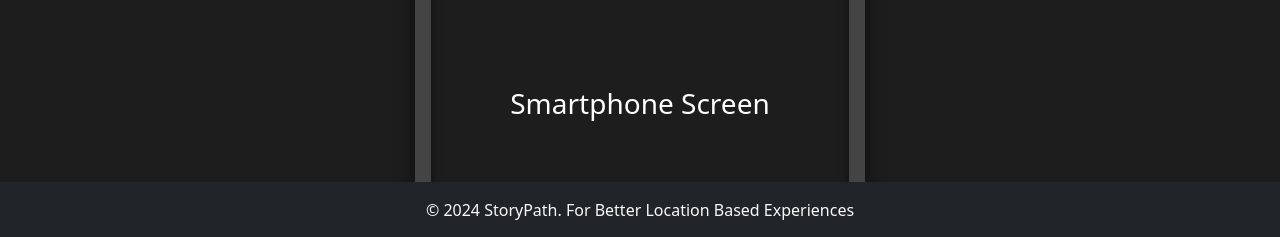
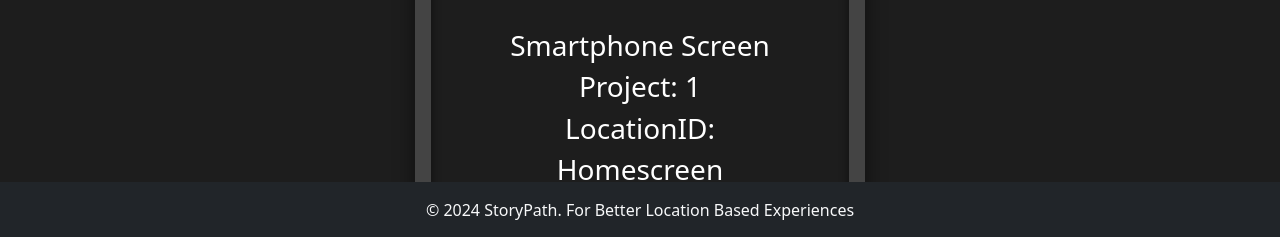
Before and after one commit to TimmyRich/StoryPath, a React (Vite) app: page /Preview/1 in a window 1280 px wide. Shown: the part 546-783 px from the top of the page. Built offline with nearby package versions, Linux system fonts and the light colour scheme; no server answers.

Commit message:
Preview now correctly renders according to state change

```diff
--- a/src/components/Preview.jsx
+++ b/src/components/Preview.jsx
@@ -7,8 +7,9 @@ const Preview = () => {
     const [project, setProject] = useState({});
     const [locations, setLocations] = useState([]);
     const [selectedLocationId, setSelectedLocationId] = useState(""); // State to manage selected location
-    const [targetLocation, setTargetLocation] = useState({})
+    const [targetLocation, setTargetLocation] = useState({}); // State for the selected location's data
 
+    // Fetch the project and the list of locations when the component mounts
     useEffect(() => {
         const fetchProject = async () => {
             const myProjects = await getProject(projectId);
@@ -19,20 +20,11 @@ const Preview = () => {
         };
         fetchProject();
         fetchLocations();
-    }, [projectId, setSelectedLocationId]);
-
-    // Fetch the location details when selectedLocationId changes
-    //useEffect(() => {
-    //    const fetchLocation = async () => {
-    //        const location = await getLocation(selectedLocationId);
-    //        setTargetLocation(location);
-    //    };
-    //
-    //    fetchLocation();
-    //}, [selectedLocationId]);
+    }, [projectId]);
 
     const handleLocationChange = (e) => {
         setSelectedLocationId(e.target.value);
+        setTargetLocation(locations.find(location => location.id == e.target.value))
     };
 
     return (
@@ -86,7 +78,9 @@ const Preview = () => {
                     }}
                     >
                     <h3>Smartphone Screen</h3>
-                    <h3>{selectedLocationId}</h3>
+                    <h3>{`Project: ${projectId}`}</h3>
+                    <h3>{`LocationID: ${selectedLocationId}`}</h3>
+                    <h3>{targetLocation?.location_name || "Homescreen"}</h3> {/* Display the selected location's name */}
                     </div>
 
                     {/* Home Button */}
```
